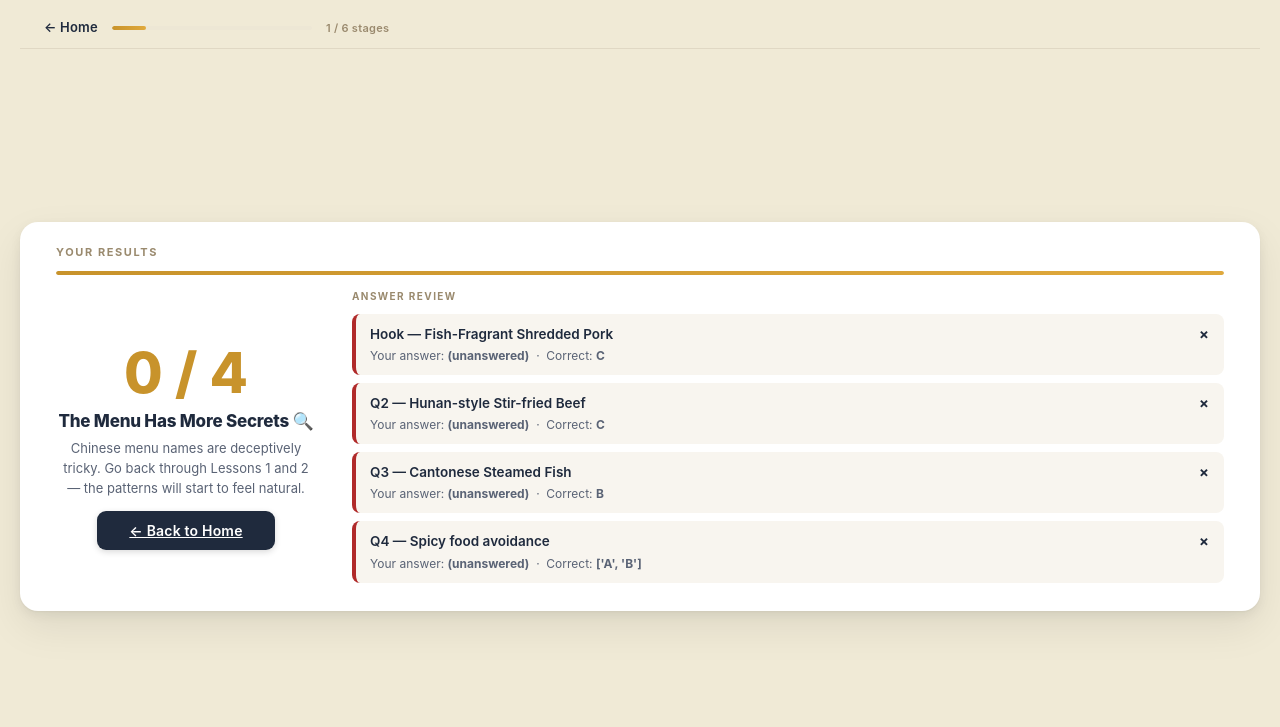
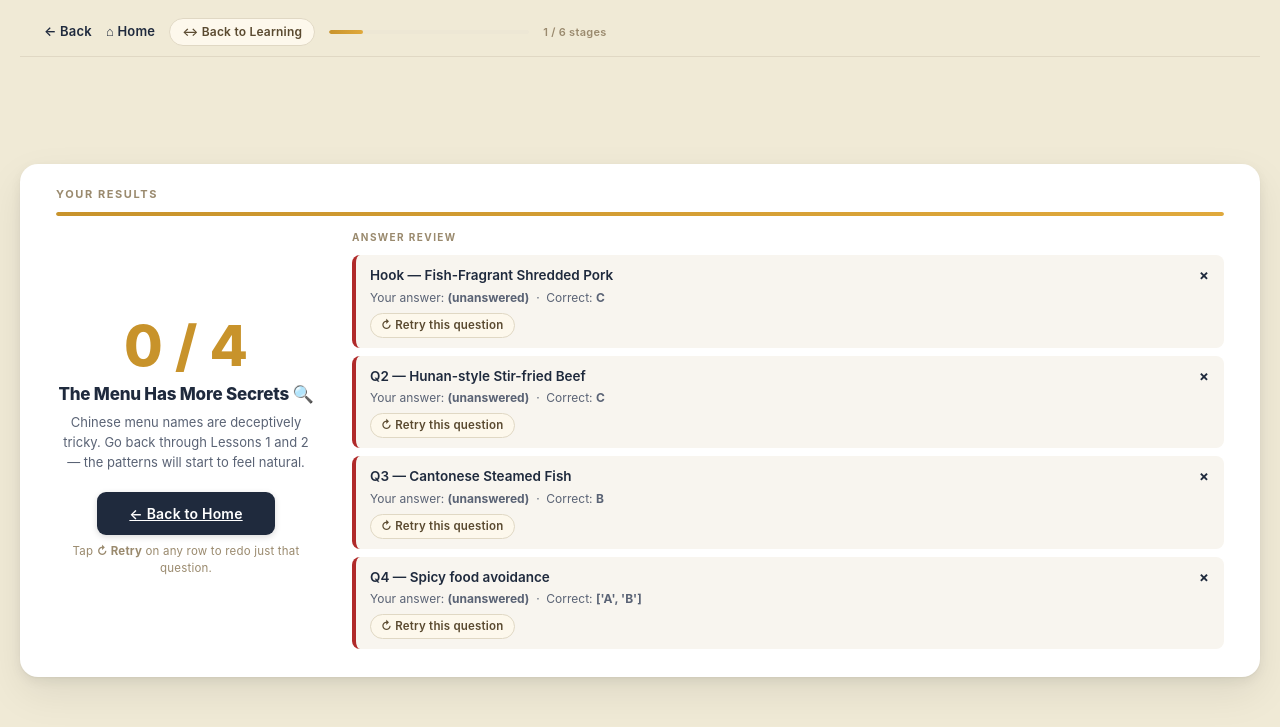
Before and after one commit to DemonRain7/UIDesign_Teamwork, a Flask app: page /quiz/result in a window 1280 px wide. Shown: the top 727 px of the page. Run offline with Flask 3, Linux system fonts and the light colour scheme.

Commit message:
HW11: TA fixes + nav redesign + per-question retake
TA-requested fixes: persistent jump button on every page except home (nav_ctx jump=...). Per-question retake via GET /quiz/retake/<n>: wipes that one question, arms retake_target flag so next POST short-circuits back to /quiz/result. Result page now has per-row Retry this question pill instead of a global Retake button.

Navigation cleanup: destination-named Continue buttons via NEXT_LABELS (Continue to Lesson 1, Continue to Decode Reveal, See My Results, Back to Results on retake). Removed the ambiguous Skip link. Persistent Back button in top nav (history.back with home fallback) so user can dip into a lesson and return without losing form state.

Small additions: Review the rule(s) you missed pills on wrong feedback driven by a new rules[] array per question in quiz_data.json (hook ships with []); A/B/C/D + Enter keyboard shortcuts in logQuiz.js; centered the Back to Home action on the result page.

```diff
--- a/server.py
+++ b/server.py
@@ -6,8 +6,13 @@ from datetime import datetime
 app = Flask(__name__)
 
 
-def nav_ctx():
-    """Return top-nav context vars for non-home pages."""
+def nav_ctx(jump=None):
+    """Return top-nav context vars for non-home pages.
+
+    `jump` is an optional ('source', n) tuple that drives the persistent
+    Learning ↔ Quiz cross-section button the TA asked us to add. The button
+    appears on every page except the main menu.
+    """
     total = 6
     done = sum([
         1 in user_state['quiz_answers'],           # Hook
@@ -17,11 +22,42 @@ def nav_ctx():
         3 in user_state['quiz_answers'],           # Quiz 2
         4 in user_state['quiz_answers'],           # Final
     ])
-    return {
+    ctx = {
         "show_home_nav": True,
         "nav_progress": round(done / total * 100),
-        "nav_label": f"{done} / {total} stages"
+        "nav_label": f"{done} / {total} stages",
+        "jump_url": None,
+        "jump_label": None,
     }
+    if jump is not None:
+        source, n = jump
+        if source == 'quiz':
+            # The hook (n=1) runs BEFORE any lesson, so "Review" is the wrong
+            # verb — it's a forward jump, not a review. Quiz 2+ has a relevant
+            # lesson to review.
+            if n == 1:
+                ctx["jump_url"] = url_for('learn', n=1)
+                ctx["jump_label"] = "→ Skip to Lesson 1"
+            elif n == 2:
+                ctx["jump_url"] = url_for('learn', n=1)
+                ctx["jump_label"] = "↔ Review Lesson 1"
+            else:
+                ctx["jump_url"] = url_for('learn', n=2)
+                ctx["jump_label"] = "↔ Review Lesson 2"
+        elif source == 'learn':
+            target = 2 if n == 1 else 3   # learn/1 → Quiz 1 (q2); learn/2 → Quiz 2 (q3)
+            ctx["jump_url"] = url_for('quiz', n=target)
+            ctx["jump_label"] = f"↔ Skip to Quiz {n}"
+        elif source == 'decode':
+            ctx["jump_url"] = url_for('learn', n=2)
+            ctx["jump_label"] = "↔ Review Lesson 2"
+        elif source == 'transition':
+            ctx["jump_url"] = url_for('learn', n=n)
+            ctx["jump_label"] = f"↔ Review Lesson {n}"
+        elif source == 'result':
+            ctx["jump_url"] = url_for('learn', n=1)
+            ctx["jump_label"] = "↔ Back to Learning"
+    return ctx
 
 
 # ---------------------------------------------------------------------------
@@ -34,13 +70,23 @@ user_state = {
     "quiz_score": 0,
     "quiz_total": 0,
     "streak": 0,
+    "retake_target": None,   # set when the user is retaking a single question;
+                             # after they re-submit it we send them back to results.
 }
 
+# Each quiz question now declares its own `rules[]` directly inside
+# static/quiz_data.json — see the "rules" arrays. The feedback page renders
+# one Review-this-rule pill per entry. Hook (id=1) has rules=[] on purpose:
+# the user hasn't seen a lesson yet, so there's no rule to review.
+
+# After answering question N, where does the "Continue" button send the user?
+# Each tuple is (button_label, hint_subtitle). Phrased as the destination so
+# users aren't surprised when "Next →" actually goes to a Lesson page.
 NEXT_LABELS = {
-    1: ("Lesson 1", "Cooking Methods = Texture"),
-    2: ("Lesson 2", "Flavor Words = Taste Preview"),
-    3: ("Decode Reveal", "鱼香肉丝 — Full Breakdown"),
-    4: ("Results", "Your Final Score"),
+    1: ("Continue to Lesson 1 →", "Cooking Methods = Texture"),
+    2: ("Continue to Lesson 2 →", "Flavor Words = Taste Preview"),
+    3: ("Continue to Decode Reveal →", "鱼香肉丝 — Full Breakdown"),
+    4: ("See My Results →", "Your Final Score"),
 }
 
 
@@ -116,7 +162,7 @@ def transition(n):
     t = TRANSITIONS.get(n)
     if not t:
         return redirect(url_for('home'))
-    return render_template('transition.html', t=t, **nav_ctx())
+    return render_template('transition.html', t=t, **nav_ctx(jump=('transition', n)))
 
 
 @app.route('/')
@@ -197,7 +243,7 @@ def learn(n):
         lesson=lesson,
         lesson_number=n,
         total_lessons=TOTAL_LESSONS,
-        **nav_ctx()
+        **nav_ctx(jump=('learn', n))
     )
 # ===========================================================================
 # QUIZ ROUTES
@@ -250,7 +296,29 @@ def quiz(n):
             next_n = n + 1
             next_url = url_for('quiz', n=next_n) if next_n <= TOTAL_QUESTIONS else url_for('quiz_result')
 
-        next_label = NEXT_LABELS.get(n, ("Next", ""))
+        # If the user came in via "Retry this question" from the result page,
+        # short-circuit the normal forward flow and send them back to results.
+        is_retake = (user_state.get('retake_target') == n)
+        if is_retake:
+            user_state['retake_target'] = None
+            next_url = url_for('quiz_result')
+            next_label = ("← Back to Results", "Return to your score breakdown")
+        else:
+            next_label = NEXT_LABELS.get(n, ("Continue →", ""))
+
+        # Wrong-answer "Review this rule" pills. Each rule entry on the
+        # question (declared in quiz_data.json) becomes a deep-link of the
+        # form /learn/<lesson>?highlight=<rule_key>, so the lesson page
+        # auto-scrolls to the exact row. Hook (id=1) has rules=[] so nothing
+        # renders for it.
+        review_pills = [
+            {
+                "lesson": r["lesson"],
+                "rule_label": r["rule_label"],
+                "url": url_for('learn', n=r["lesson"]),
+            }
+            for r in question.get("rules", [])
+        ]
         return render_template(
             'quiz_feedback.html',
             question=question,
@@ -261,7 +329,9 @@ def quiz(n):
             total_questions=TOTAL_QUESTIONS,
             streak=current_streak,
             next_label=next_label,
-            **nav_ctx()
+            review_pills=review_pills,
+            is_retake=is_retake,
+            **nav_ctx(jump=('quiz', n))
         )
 
     # GET — record a visit and render the question.
@@ -289,13 +359,13 @@ def quiz(n):
         question_number=n,
         total_questions=TOTAL_QUESTIONS,
         echoed_description=echoed_description,
-        **nav_ctx()
+        **nav_ctx(jump=('quiz', n))
     )
 
 
 @app.route('/quiz/decode')
 def quiz_decode():
-    return render_template('quiz_decode.html', total_questions=TOTAL_QUESTIONS, **nav_ctx())
+    return render_template('quiz_decode.html', total_questions=TOTAL_QUESTIONS, **nav_ctx(jump=('decode', None)))
 
 
 @app.route('/quiz/result')
@@ -313,8 +383,26 @@ def quiz_result():
         score=user_state['quiz_score'],
         total=TOTAL_QUESTIONS,
         review=review,
-        **nav_ctx()
+        **nav_ctx(jump=('result', None))
     )
+
+
+@app.route('/quiz/retake/<int:n>', methods=['GET', 'POST'])
+def quiz_retake(n):
+    """Per-question retake: clear just question n's recorded answer, recompute
+    the score, mark `retake_target` so the next POST on /quiz/n bounces back
+    to the result page (instead of advancing to question n+1), then redirect
+    to the question itself.
+    """
+    if n not in user_state['quiz_answers'] and get_question(n) is None:
+        return redirect(url_for('quiz_result'))
+    user_state['quiz_answers'].pop(n, None)
+    user_state['quiz_score'] = sum(
+        1 for a in user_state['quiz_answers'].values() if a['correct']
+    )
+    user_state['streak'] = 0
+    user_state['retake_target'] = n
+    return redirect(url_for('quiz', n=n))
 
 
 # Development-only endpoint to inspect what's being recorded on the backend.
--- a/static/main.css
+++ b/static/main.css
@@ -609,6 +667,41 @@ body.with_nav {
 
 .result_actions {
     margin-top: 20px;
+    display: flex;
+    flex-direction: column;
+    align-items: center;
+    gap: 8px;
+    flex-wrap: wrap;
+    text-align: center;
+}
+
+.result_retake_hint {
+    margin: 0;
+    font-size: 11.5px;
+    color: #9a8a6e;
+    letter-spacing: .2px;
+    text-align: center;
+}
+
+.result_row_retry {
+    display: inline-block;
+    margin-top: 6px;
+    font-size: 11.5px;
+    font-weight: 600;
+    color: #5a4a30;
+    text-decoration: none;
+    padding: 3px 10px;
+    background: #fdf8ec;
+    border: 1px solid #e0d8c4;
+    border-radius: 99px;
+    letter-spacing: .2px;
+    transition: background .15s ease, color .15s ease, border-color .15s ease;
+}
+
+.result_row_retry:hover {
+    background: #C8932B;
+    color: #fff;
+    border-color: #C8932B;
 }
 
 .result_review_label {
@@ -832,6 +925,44 @@ body.with_nav {
 }
 
 .top_nav_home:hover { color: #C8932B; }
+
+.top_nav_back {
+    font-size: 13px;
+    font-weight: 600;
+    color: #1F2A3D;
+    background: transparent;
+    border: none;
+    padding: 0;
+    cursor: pointer;
+    white-space: nowrap;
+    letter-spacing: .2px;
+    transition: color .15s ease;
+    flex-shrink: 0;
+    font-family: inherit;
+}
+
+.top_nav_back:hover { color: #C8932B; }
+
+.top_nav_jump {
+    font-size: 12px;
+    font-weight: 600;
+    color: #5a4a30;
+    text-decoration: none;
+    white-space: nowrap;
+    letter-spacing: .2px;
+    padding: 4px 12px;
+    background: #fdf8ec;
+    border: 1px solid #e0d8c4;
+    border-radius: 99px;
+    transition: background .15s ease, color .15s ease, border-color .15s ease;
+    flex-shrink: 0;
+}
+
+.top_nav_jump:hover {
+    background: #C8932B;
+    color: #fff;
+    border-color: #C8932B;
+}
 
 .top_nav_progress {
     flex: 1;
--- a/templates/layout.html
+++ b/templates/layout.html
@@ -12,7 +12,11 @@
     <body {% if show_home_nav %}class="with_nav"{% endif %}>
         {% if show_home_nav %}
         <div class="top_nav">
-            <a href="/" class="top_nav_home">← Home</a>
+            <button type="button" class="top_nav_back" onclick="if(history.length>1){history.back();}else{window.location='/';}">← Back</button>
+            <a href="/" class="top_nav_home">⌂ Home</a>
+            {% if jump_url %}
+            <a href="{{ jump_url }}" class="top_nav_jump">{{ jump_label }}</a>
+            {% endif %}
             <div class="top_nav_progress">
                 <div class="top_nav_fill" style="width: {{ nav_progress }}%"></div>
             </div>
--- a/templates/quiz_result.html
+++ b/templates/quiz_result.html
@@ -33,6 +33,7 @@
 
             <div class="result_actions">
                 <a href="{{ url_for('home') }}" class="learn_btn">← Back to Home</a>
+                <p class="result_retake_hint">Tap <strong>↻ Retry</strong> on any row to redo just that question.</p>
             </div>
         </div>
 
@@ -50,6 +51,7 @@
                     Your answer: <strong>{{ row.chosen or '(unanswered)' }}</strong>
                     &nbsp;·&nbsp; Correct: <strong>{{ row.question.correct }}</strong>
                 </div>
+                <a class="result_row_retry" href="{{ url_for('quiz_retake', n=row.question.id) }}">↻ Retry this question</a>
             </div>
             {% endfor %}
         </div>
```
Also changed, not shown: other parts of static/main.css (+58 -0 lines), static/logQuiz.js (+30 -0 lines), static/quiz_data.json (+16 -4 lines), templates/quiz_feedback.html (+27 -7 lines), templates/quiz_question.html (+3 -4 lines).
